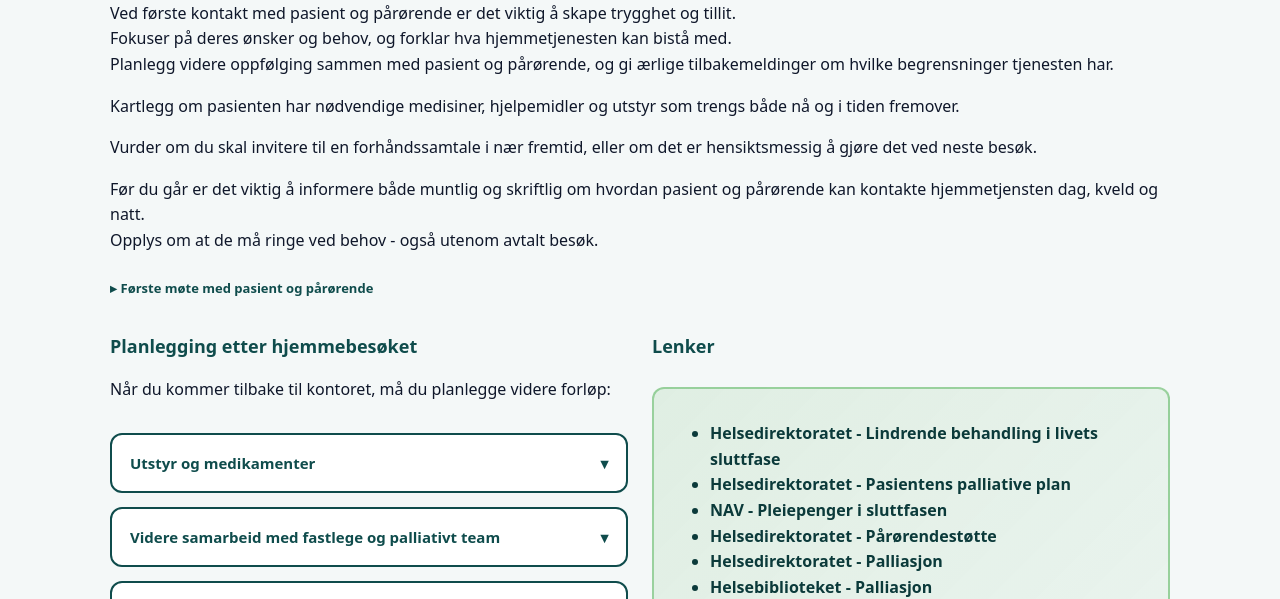
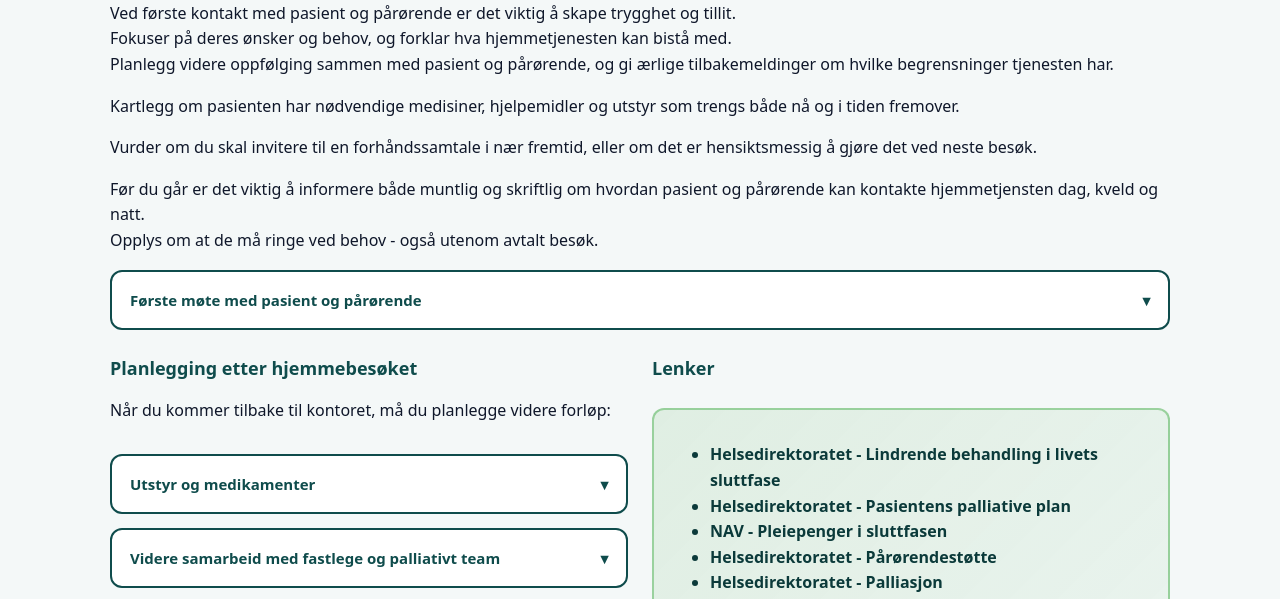
Before and after one commit to eliseling/bachelor, a plain HTML site: page mottak.html in a window 1280 px wide. Shown: the part 199-798 px from the top of the page. Drawn offline with Linux system fonts and the light colour scheme.

Commit message:
Changed css for first meetup.

```diff
--- a/mottak.html
+++ b/mottak.html
@@ -122,7 +122,7 @@
                 Før du går er det viktig å informere både muntlig og skriftlig om hvordan pasient og pårørende kan kontakte hjemmetjensten dag, kveld og natt.<br>
                 Opplys om at de må ringe ved behov - også utenom avtalt besøk.
             </p>
-            <details class="info-details">
+            <details class="accordion-item">
                 <summary>Første møte med pasient og pårørende</summary>
                 <div class="accordion-content">
                     <p>
```
